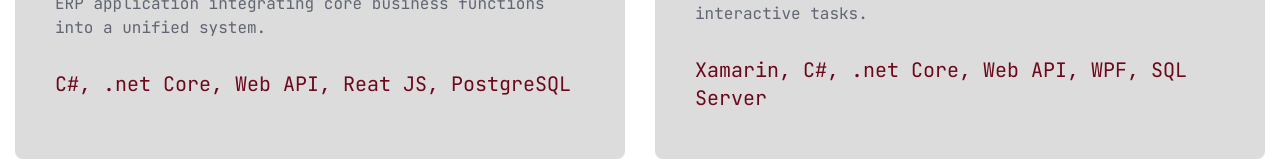
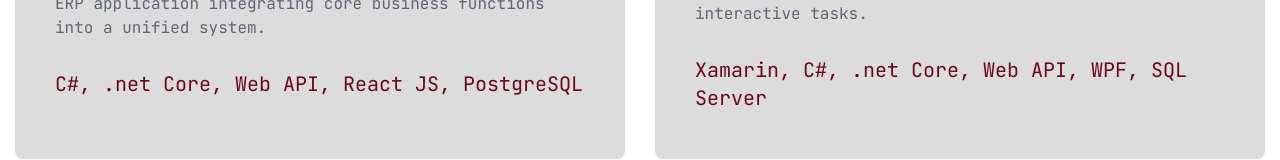
Before and after one commit to HarveyDansou/portfolio, a Next.js app: page /works in a window 1280 px wide. Shown: the part 370-530 px from the top of the page. Built offline with nearby package versions, Linux system fonts and the light colour scheme.

Commit message:
Typo Correction

```diff
--- a/data/projects.ts
+++ b/data/projects.ts
@@ -10,7 +10,7 @@
       { name: "C#" },
       { name: ".net Core" },
       { name: "Web API" },
-      { name: "Reat JS" },
+      { name: "React JS" },
       { name: "PostgreSQL" },
     ],
     image: "/",
@@ -277,7 +277,7 @@
       { name: "C#" },
       { name: "Asp.Net" },
       { name: "WCF" },
-      { name: "WPF#" },
+      { name: "WPF" },
       { name: "SQL Server" },
     ],
     image: "/",
```
